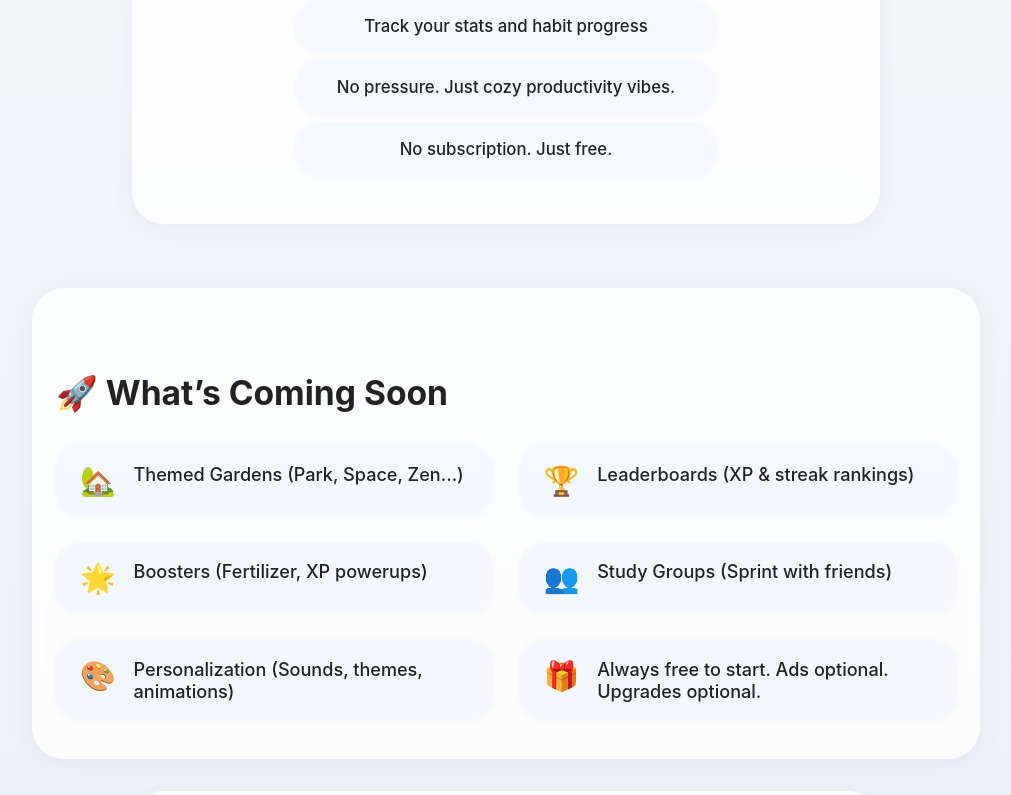
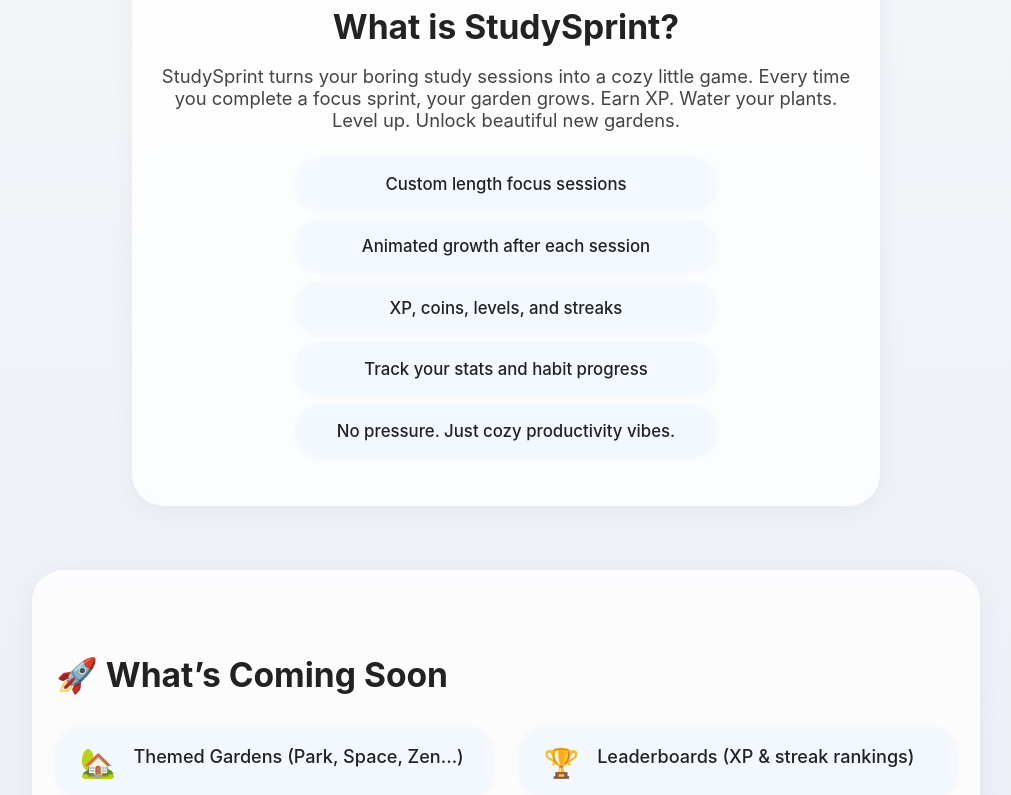
Before and after one commit to appStudySprint/StudySprint, a React (Create React App) app: page / in a window 1280 px wide. Shown: the part 860-1655 px from the top of the page, without its empty margins (134-1145 px from the left). Built offline with nearby package versions, Linux system fonts and the light colour scheme.

Commit message:
text fixes

```diff
--- a/src/App.js
+++ b/src/App.js
@@ -10,9 +10,9 @@
   return (
     <div className="App">
       <HeroSection />
+      <RealTalkSection />
       <WhatIsSection />
       <ComingSoonSection />
-      <RealTalkSection />
       <FooterCTASection />
     </div>
   );
--- a/src/ComingSoonSection.js
+++ b/src/ComingSoonSection.js
@@ -6,7 +6,7 @@
   { icon: '🌟', text: 'Boosters (Fertilizer, XP powerups)'},
   { icon: '👥', text: 'Study Groups (Sprint with friends)'},
   { icon: '🎨', text: 'Personalization (Sounds, themes, animations)'},
-  { icon: '🎁', text: 'Always free to start. Ads optional. Upgrades optional.'},
+  { icon: '⚔️', text: 'Competitions coming soon!'},
 ];
 
 const ComingSoonSection = () => (
--- a/src/WhatIsSection.js
+++ b/src/WhatIsSection.js
@@ -10,7 +10,6 @@
       <li>XP, coins, levels, and streaks</li>
       <li>Track your stats and habit progress</li>
       <li>No pressure. Just cozy productivity vibes.</li>
-      <li>No subscription. Just free.</li>
     </ul>
   </section>
 );
```
